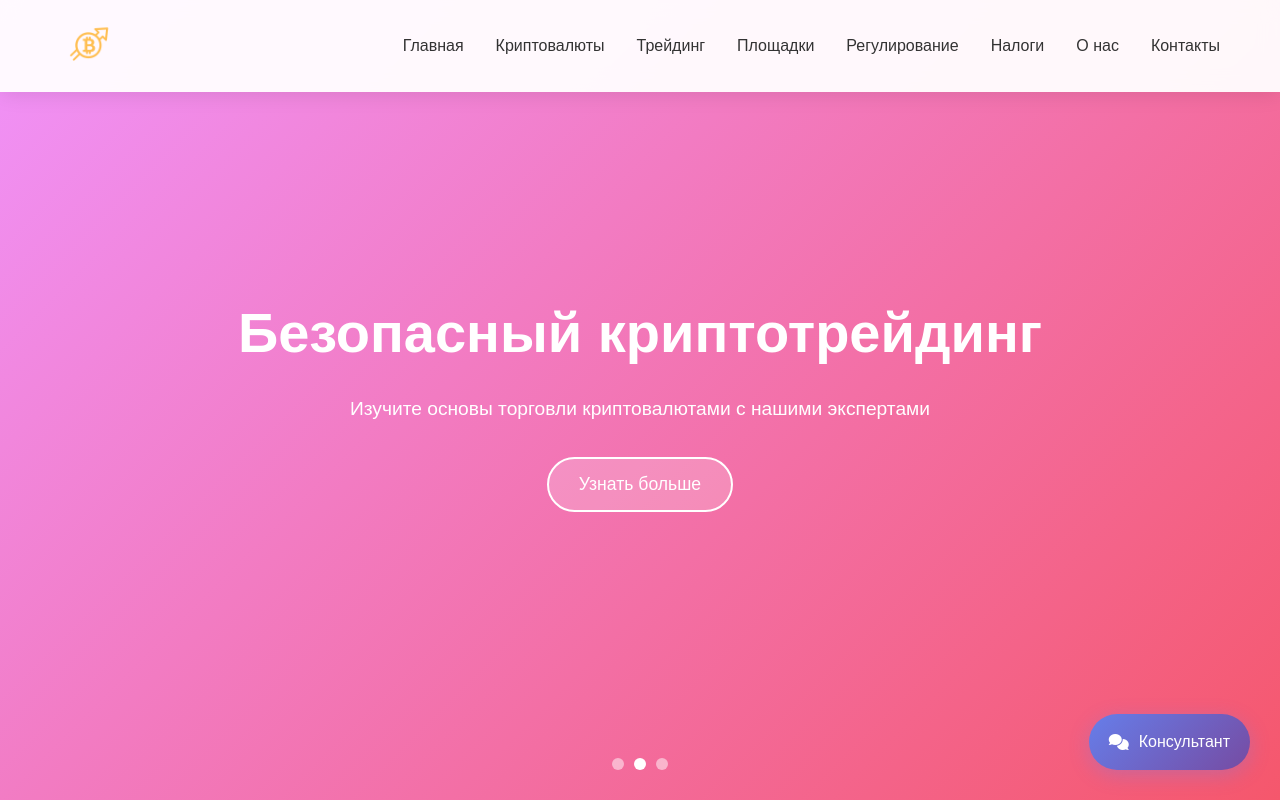
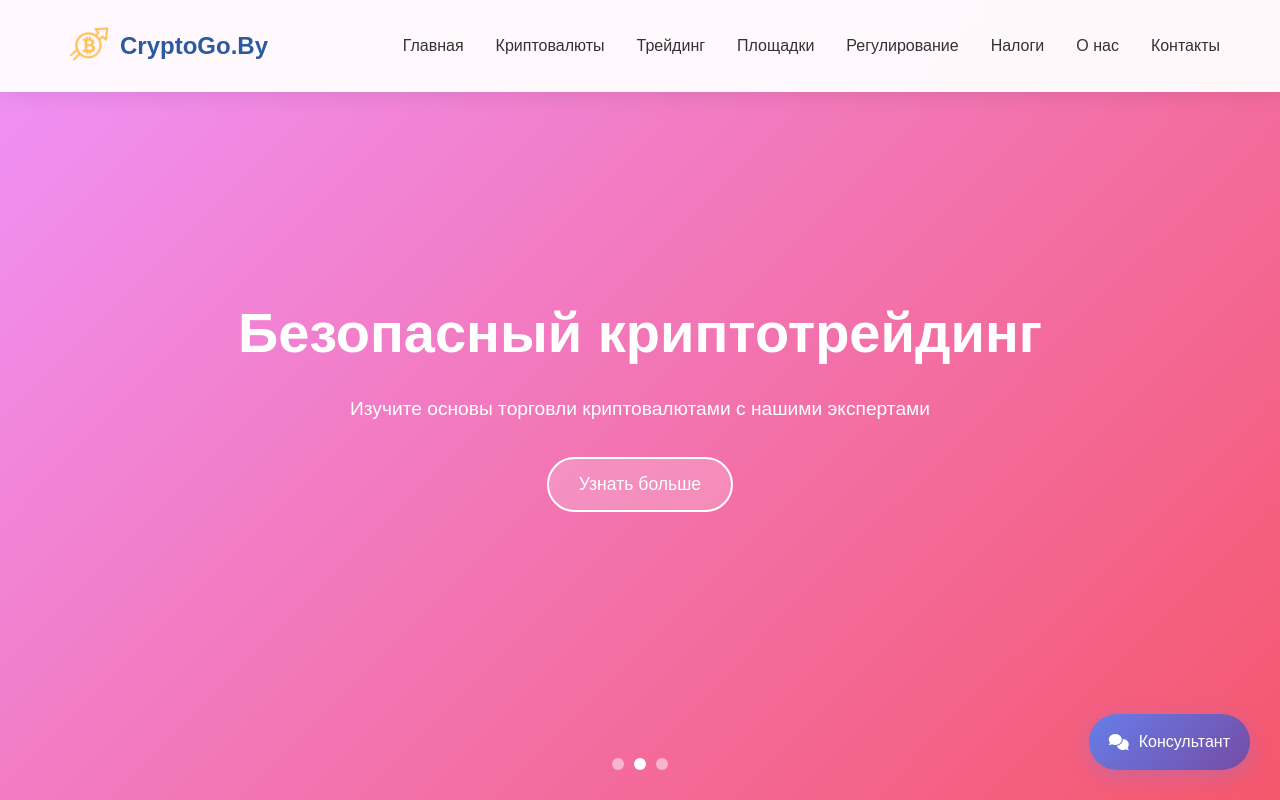
Before and after one commit to sm0k3net/cryptogo-by, a plain HTML site: page index.html in a window 1280 px wide. Shown: the top 800 px of the page. Drawn offline with Linux system fonts and the light colour scheme; no server answers.

Commit message:
header name fix

```diff
--- a/index.html
+++ b/index.html
@@ -14,7 +14,7 @@
         <nav class="navbar">
             <div class="nav-container">
                 <div class="nav-logo">
-                    <img src="cryptogo-logo.png" alt="CryptoGo" class="logo-img">
+                    <img src="cryptogo-logo.png" alt="CryptoGo" class="logo-img"> CryptoGo.By
                 </div>
                 <ul class="nav-menu">
                     <li><a href="#home">Главная</a></li>
```
